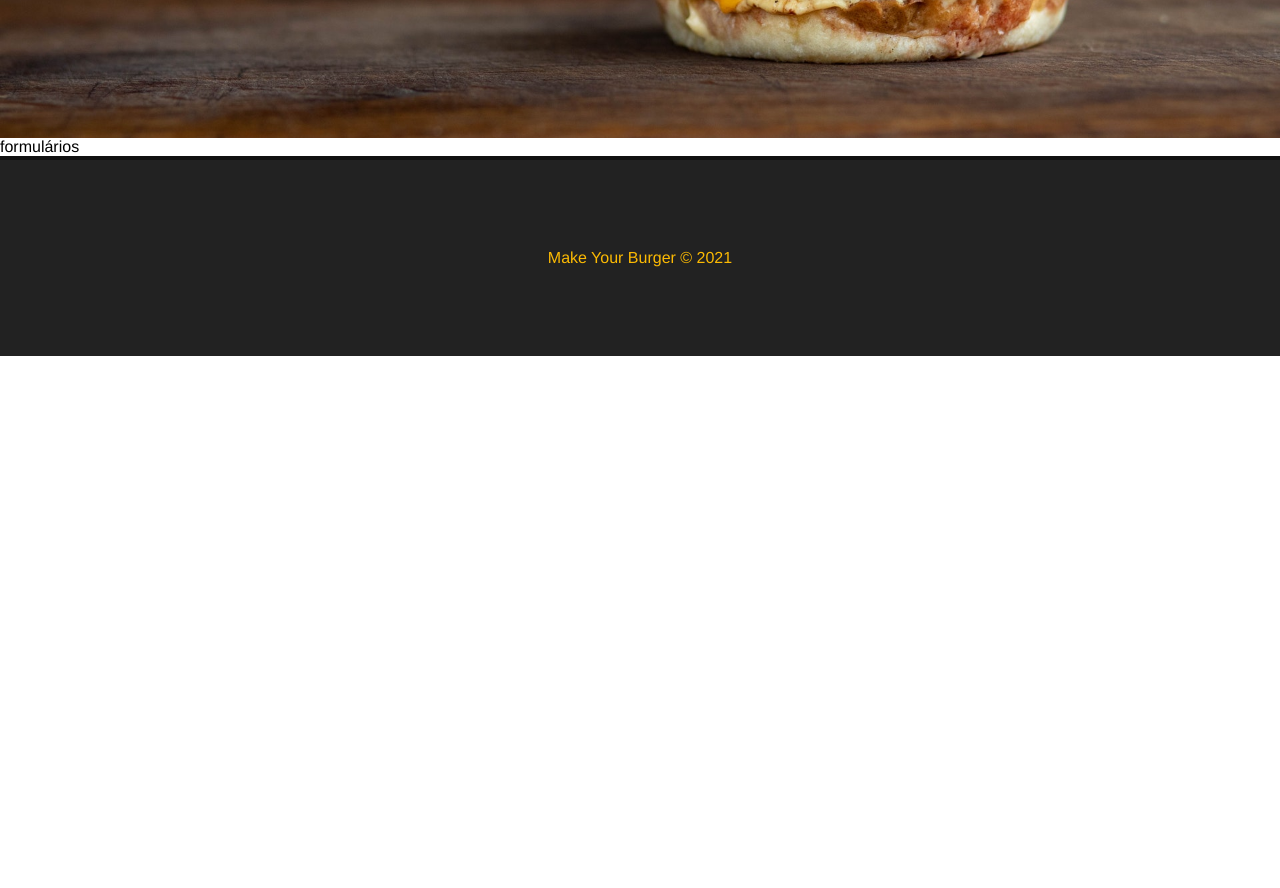
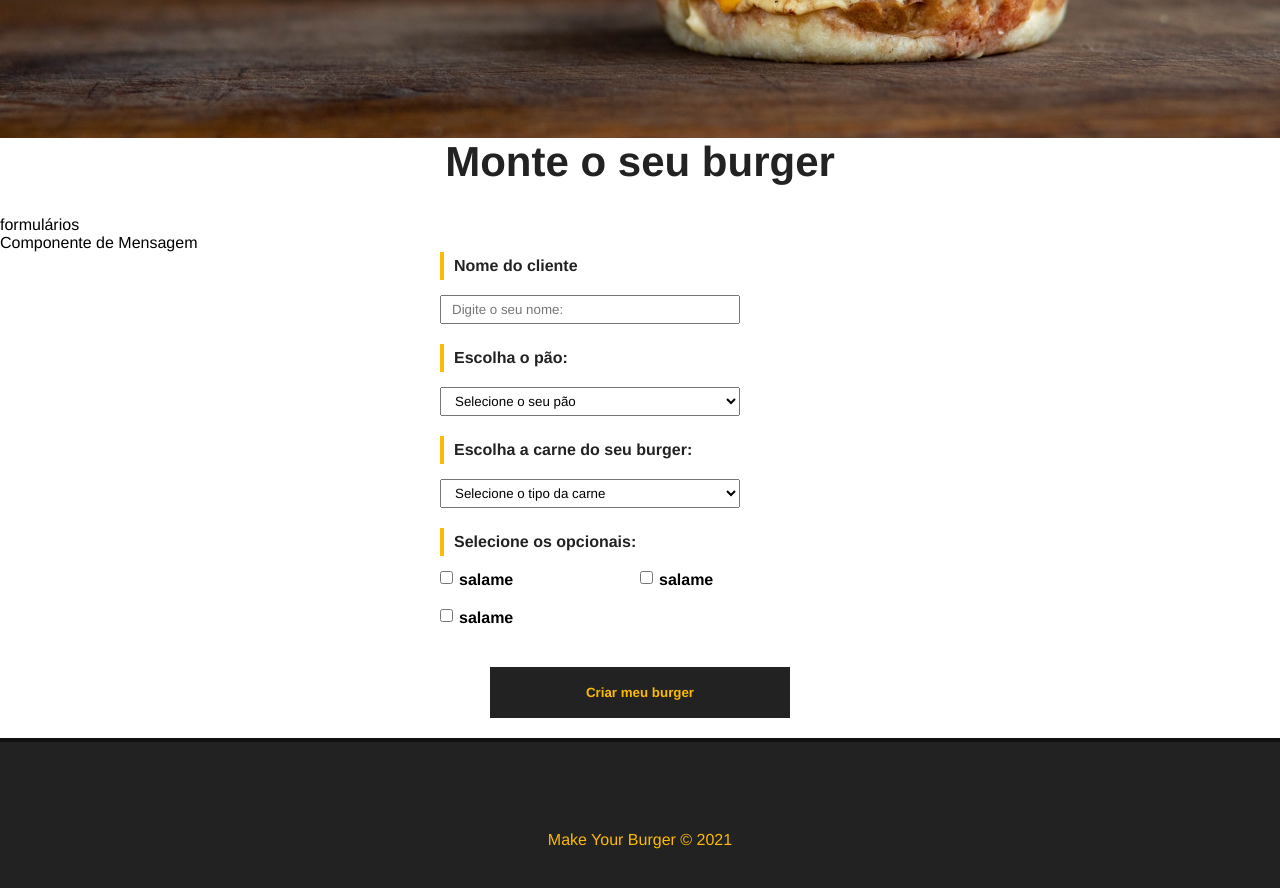
Before and after one commit to marcelo-gomj/burger-shop-vue, a Vue app: page / in a window 1280 px wide. Shown: the part 440-1328 px from the top of the page. Before the commit the page ends 800 px from the top, so only its background shows below. Built offline with nearby package versions, Linux system fonts and the light colour scheme.

Commit message:
add: form for user requests

```diff
--- /dev/null
+++ b/src/components/BurgerForm.vue
@@ -0,0 +1,121 @@
+<template>
+  <div>
+    <p>Componente de Mensagem</p>
+    <div>
+      <form action="" id="burger-form">
+        <div class="input-container">
+          <label for="name">Nome do cliente</label>
+          <input type="text" name="name" id="name" v-model="name" placeholder="Digite o seu nome:">
+        </div>
+        <div class="input-container">
+          <label for="bread">Escolha o pão: </label>
+          <select name="bread" id="bread">
+            <option value="">Selecione o seu pão</option>
+            <option value="Integral">Integral</option>
+          </select>
+        </div>
+        <div class="input-container">
+          <label for="meat">Escolha a carne do seu burger:</label>
+          <select name="meat" id="meat">
+            <option value="">Selecione o tipo da carne</option>
+            <option value="maminha">Maminha</option>
+          </select>
+        </div>
+        <div id="optionals-container" class="input-container">
+          <label id="optionals-title" for="optionals">Selecione os opcionais:</label>
+          <div class="checkbox-container">
+            <input type="checkbox" value="salame" name="optionals" v-model="optionals">
+            <span>salame</span>
+          </div>
+          <div class="checkbox-container">
+            <input type="checkbox" value="salame" name="optionals" v-model="optionals">
+            <span>salame</span>
+          </div>
+          <div class="checkbox-container">
+            <input type="checkbox" value="salame" name="optionals" v-model="optionals">
+            <span>salame</span>
+          </div>
+        </div>
+
+        <div class="input-container">
+          <input type="submit" class="submit-btn" value="Criar meu burger">
+        </div>
+      </form>
+    </div>
+  </div>
+</template>
+
+<script>
+export default {
+  name : 'BurgerForm'
+}
+</script>
+
+<style>
+  #burger-form{
+    max-width: 400px;
+    margin: 0 auto;
+  }
+
+  .input-container{
+    display: flex;
+    flex-direction: column;
+    margin-bottom: 20px;
+  }
+
+  label{
+    font-weight: bold;
+    margin-bottom: 15px;
+    color: #222;
+    padding: 5px 10px;
+    border-left: 4px solid #FCBA03;
+  }
+
+  input, select{
+    padding: 5px 10px;
+    width: 300px;
+  }
+
+  #optionals-container{
+    flex-direction: row;
+    flex-wrap: wrap;
+  }
+
+  #optionals-title{
+    width: 100%;
+  }
+
+  .checkbox-container{
+    display: flex;
+    align-items: flex-start;
+    width: 50%;
+    margin-bottom: 20px;
+  }
+
+  .checkbox-container span, .checkbox-container input{
+    width: auto;
+  }
+
+
+  .checkbox-container span{
+    margin-left: 6px;
+    font-weight: bold;
+  }
+
+  .submit-btn {
+    background-color: #222;
+    color: #FCBA03;
+    font-weight: bold;
+    border: 2px solid #222;
+    padding: 16px;
+    margin: 0 auto;
+    cursor: pointer;
+    transition: .5s;
+  }
+
+  .submit-btn:hover{
+    background-color: transparent;
+    color: #222;
+  }
+
+</style>
--- a/src/views/HomeView.vue
+++ b/src/views/HomeView.vue
@@ -1,16 +1,20 @@
 <template>
   <div>
     <BannerHome />
+    <h1>Monte o seu burger</h1>
     <p>formulários</p>
+    <BurgerForm />
   </div>
 </template>
 
 <script>
   import BannerHome from '../components/BannerHome.vue';
+  import BurgerForm from '../components/BurgerForm.vue';
 
 export default {
   components: {
-    BannerHome
+    BannerHome,
+    BurgerForm
   }
 }
 </script>
```
